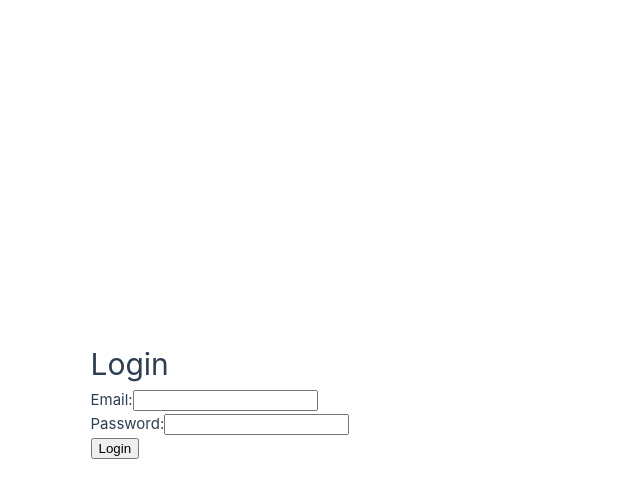
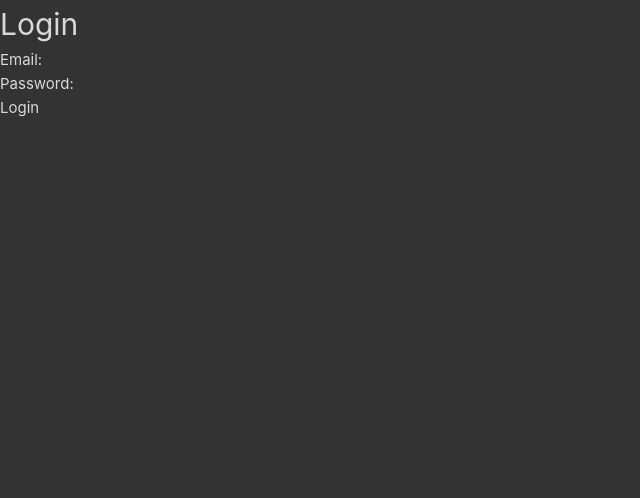
Before and after one commit to mitsu-h/Music_Analyzer, a Vue app in the folder frontend/: page / in a window 1280 px wide. Shown: the top 498 px of the page, without its empty margins (0-640 px from the left). Built offline with nearby package versions, Linux system fonts and the light colour scheme.

Commit message:
テーブル雑作り

```diff
--- a/frontend/src/assets/main.css
+++ b/frontend/src/assets/main.css
@@ -1,11 +1,14 @@
 @import './base.css';
 
 #app {
-  max-width: 1280px;
+  /* max-width: 1280px; */
+  width: 100%;
   margin: 0 auto;
-  padding: 2rem;
-
+  color: #d9d9d9;
   font-weight: normal;
+}
+body{
+  background: #333;
 }
 
 a,
@@ -23,13 +26,11 @@
 
 @media (min-width: 1024px) {
   body {
-    display: flex;
+    /* display: flex; */
     place-items: center;
   }
 
   #app {
-    display: grid;
-    grid-template-columns: 1fr 1fr;
-    padding: 0 2rem;
+    padding: 0;
   }
 }
--- a/frontend/src/components/AppHeader.vue
+++ b/frontend/src/components/AppHeader.vue
@@ -35,12 +35,12 @@
     display: flex;
     justify-content: flex-end;
     padding: 1rem;
-    box-shadow: 0 4px 6px rgba(0, 0, 0, 0.1);
+    background: #4e4e4e;
   }
 
   .logout-button {
     font-size: 16px;
-    color: #fff;
+    color: #d9d9d9;
     background: transparent;
     border: none;
     cursor: pointer;
--- /dev/null
+++ b/frontend/src/components/HistoryTable.vue
@@ -0,0 +1,67 @@
+<!-- src/components/HistoryTable.vue -->
+<template>
+    <div class="history-table">
+      <v-toolbar flat color="white">
+        <v-text-field
+          v-model="search"
+          append-icon="$mdimagnify"
+          label="検索"
+          single-line
+          hide-details
+        ></v-text-field>
+        <v-spacer></v-spacer>
+        <v-btn icon @click="addItem">
+          <v-icon :icon="mdiPlus"></v-icon>
+        </v-btn>
+      </v-toolbar>
+     <v-data-table :headers="headers" :items="items" item-value="name" class="history-table" @click:row="">
+    </v-data-table>
+    </div>
+  </template>
+
+  <script lang="ts">
+  import { defineComponent } from "vue";
+  import {mdiPlus} from "@mdi/js";
+
+
+  export default defineComponent({
+    name: "HistoryTable",
+    data() {
+      return {
+        mdiPlus,
+        search: "",
+        headers: [
+        { title: "Title", key: "title" },
+      { title: "Artist", key: "artist" },
+      { title: "Last Edit", key: "updatedAt" },
+        ],
+        items: [
+          { title: "Song 1", artist: "Artist 1", updatedAt: '2023-04-28' },
+          { title: "Song 2", artist: "Artist 2", updatedAt: '2023-04-27' },
+          { title: "Song 3", artist: "Artist 3", updatedAt: '2023-04-22' },
+        ],
+      }
+    },
+    methods: {
+      addItem() {
+        // 追加ボタンが押されたときの処理をここに書く
+      },
+    },
+  })
+  </script>
+
+  <style scoped>
+  /* ...existing styles... */
+  .history-table{
+    width: 80%;
+    margin: 0 auto;
+  }
+  .v-toolbar{
+    width: 80%;
+    margin: 0 auto;
+    padding: 1em;
+  }
+  tr.selected {
+    background-color: rgba(0, 0, 255, 0.1);
+  }
+  </style>
--- a/frontend/src/main.ts
+++ b/frontend/src/main.ts
@@ -3,6 +3,7 @@
 
 import App from './App.vue'
 import router from './router'
+import vuetify from './plugins/vuetify'
 
 import './assets/main.css'
 
@@ -10,5 +11,6 @@
 
 app.use(createPinia())
 app.use(router)
+app.use(vuetify)
 
 app.mount('#app')
--- /dev/null
+++ b/frontend/src/plugins/vuetify.ts
@@ -0,0 +1,29 @@
+// vuetify.ts
+import { createVuetify } from 'vuetify';
+import * as components from "vuetify/components";
+import * as directives from "vuetify/directives";
+import * as labs from 'vuetify/labs/components';
+import { aliases, mdi } from 'vuetify/lib/iconsets/mdi-svg';
+import {mdiMagnify} from '@mdi/js';
+// import '@mdi/font/css/materialdesignicons.css';
+import 'vuetify/styles';
+
+const vuetify = createVuetify({
+  components:{
+    ...components,
+    ...labs
+  },
+  directives,
+  icons: {
+    defaultSet: 'mdi',
+    aliases:{
+      ...aliases,
+      mdimagnify:mdiMagnify
+    },
+    sets: {
+      mdi,
+    },
+  },
+});
+
+export default vuetify;
--- a/frontend/src/views/Home.vue
+++ b/frontend/src/views/Home.vue
@@ -1,18 +1,21 @@
 <template>
   <div class="home">
     <app-header />
-    <h1>Welcome to the Home Page!</h1>
+    <h1>History</h1>
+    <history-table />
   </div>
 </template>
 
 <script lang="ts">
 import { defineComponent } from "vue";
 import AppHeader from "@/components/AppHeader.vue";
+import HistoryTable from "@/components/HistoryTable.vue";
 
 export default defineComponent({
   name: "Home",
   components: {
     AppHeader,
+    HistoryTable
   },
 });
 </script>
```
Also changed, not shown: frontend/package.json (+5 -2 lines), 1 other file (tests, documents, lock files or other folders).
